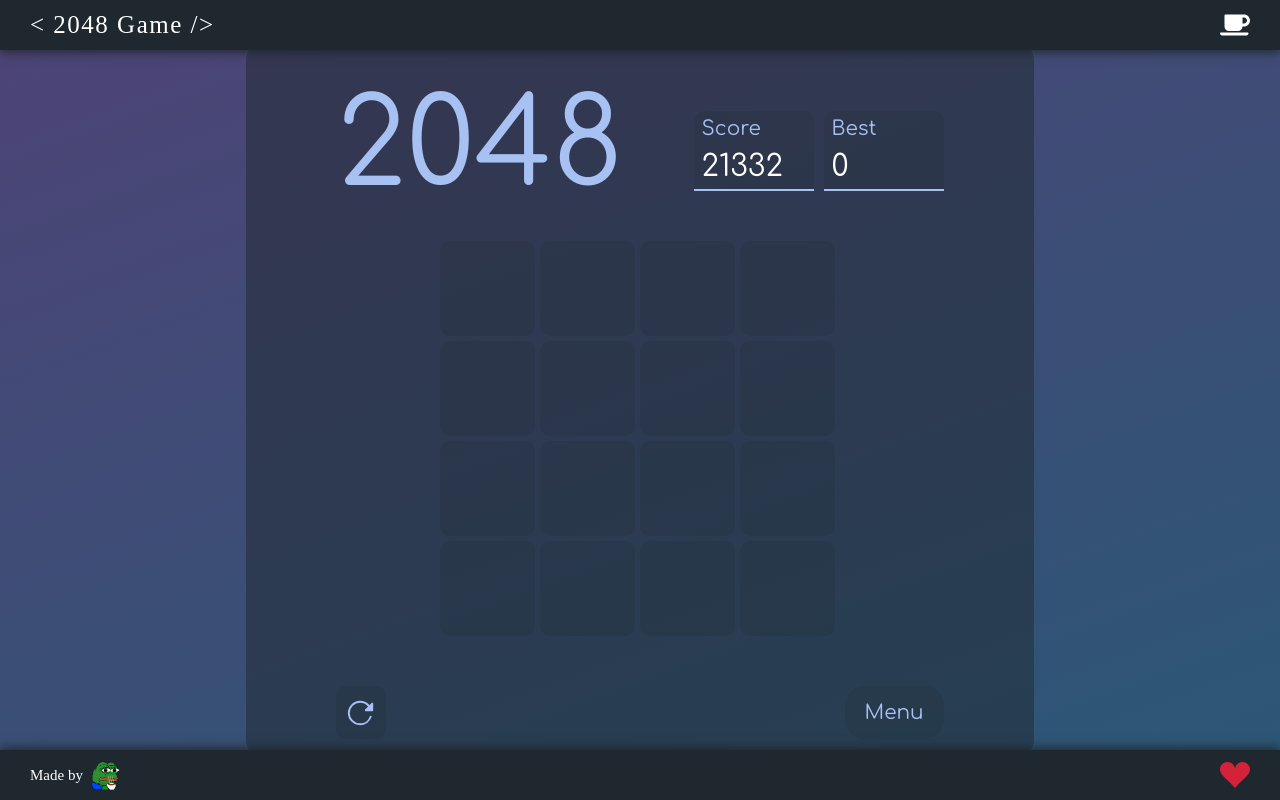
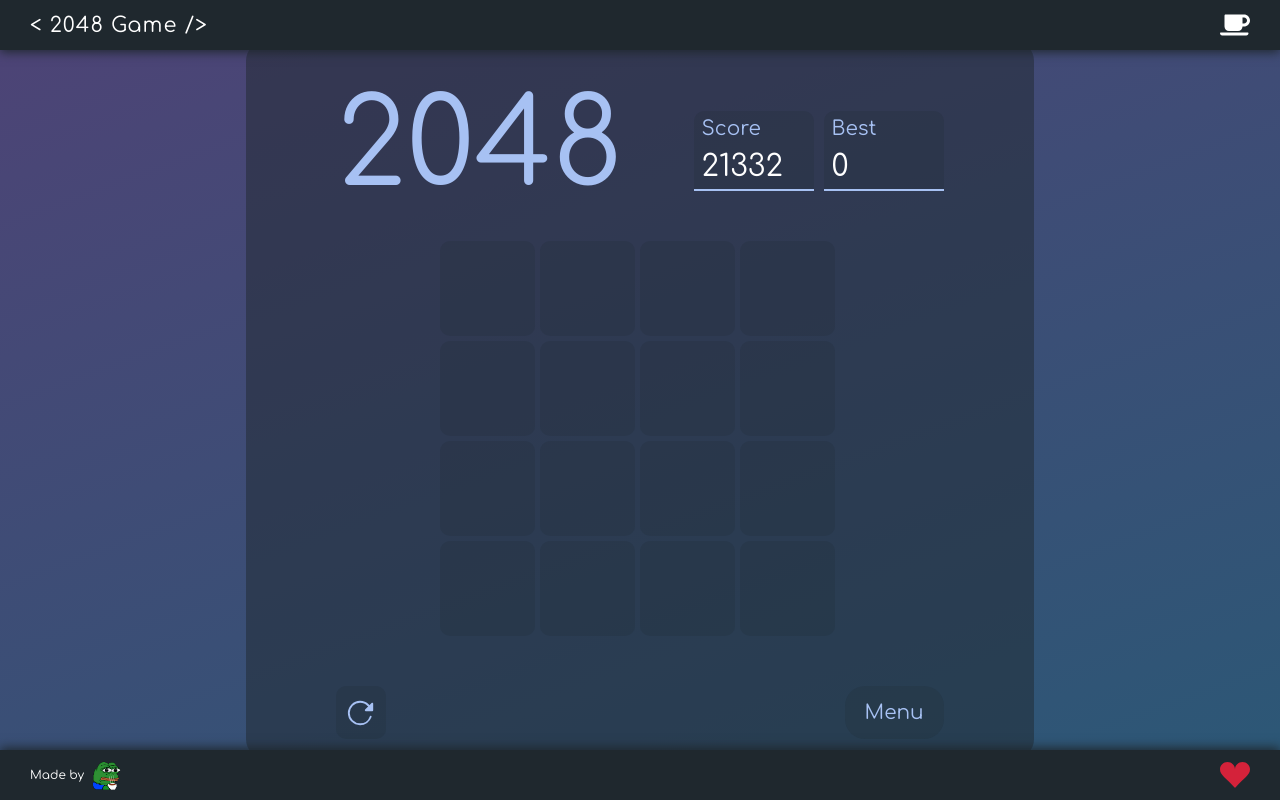
Before and after one commit to Ryabaa/2048-Game, a React (Create React App) app: page / in a window 1280 px wide. Built offline with nearby package versions, Linux system fonts and the light colour scheme.

Commit message:
add createPiece function

```diff
--- a/src/components/game/GameContext.jsx
+++ b/src/components/game/GameContext.jsx
@@ -1,5 +1,7 @@
-import React, { useState, createContext, useReducer, useEffect } from "react";
-import createField from "../../utils/createField";
+import React, { useState, createContext, useCallback, useEffect } from "react";
+
+import createField from "./createField";
+import createPiece from "./createPiece";
 
 export const GameContext = createContext();
 
@@ -9,11 +11,17 @@ export const GameProvider = (props) => {
     const initialField = createField(fieldSize);
     const [field, setField] = useState(initialField);
 
+    const crtPiece = () => {
+        createPiece(field, setField);
+        console.log(field);
+    };
+
     return (
         <GameContext.Provider
             value={{
                 gameState: gameState,
                 field: field,
+                crtPiece: crtPiece,
             }}>
             {props.children}
         </GameContext.Provider>
--- /dev/null
+++ b/src/components/game/createPiece.js
@@ -0,0 +1,14 @@
+import getRandom from "../../utils/getRandom";
+
+function createPiece(field, setField) {
+    const randRow = getRandom(field.length);
+    const randPiece = getRandom(field[0].length);
+    if (field[randRow][randPiece] === 0) {
+        field[randRow].splice(randPiece, 1, 2);
+        setField(field);
+    } else {
+        createPiece(field, setField);
+    }
+}
+
+export default createPiece;
--- a/src/components/layout/Main.jsx
+++ b/src/components/layout/Main.jsx
@@ -7,8 +7,7 @@ import { IoReload } from "react-icons/io5";
 import Piece from "./Piece.jsx";
 
 function Main() {
-    const { field, gameState } = useContext(GameContext);
-    console.log(field, gameState);
+    const { field, gameState, crtPiece } = useContext(GameContext);
 
     return (
         <main className="main">
@@ -25,7 +24,7 @@ function Main() {
             </div>
             <div className="field">{field.map((row, y) => row.map((number, x) => <Piece number={number} />))}</div>
             <div className="nav-container">
-                <button className="nav__res-btn">
+                <button onClick={crtPiece} className="nav__res-btn">
                     <IconContext.Provider value={{ className: "nav__res-btn-icon" }}>
                         <IoReload />
                     </IconContext.Provider>
--- a/src/components/layout/Piece.jsx
+++ b/src/components/layout/Piece.jsx
@@ -1,6 +1,6 @@
 import { useEffect, useState } from "react";
 
-import pieceColors from "../../utils/colors";
+import pieceColors from "../game/colors";
 
 function Piece({ number }) {
     const [colorState, setColorState] = useState("");
--- a/src/styles/style.css
+++ b/src/styles/style.css
@@ -69,9 +69,8 @@ body {
 
 .header__title {
   color: #ffffff;
-  font-family: "Times New Roman", Times, serif;
-  font-size: 25px;
-  letter-spacing: 1.5px;
+  font-size: 21px;
+  letter-spacing: 1px;
 }
 
 .header__icon {
@@ -137,9 +136,8 @@ body {
 }
 
 .footer__text {
-  font-family: "Times New Roman", Times, serif;
   color: #ffffff;
-  font-size: 15px;
+  font-size: 12px;
 }
 
 .footer__img {
--- a/src/styles/style.scss
+++ b/src/styles/style.scss
@@ -54,9 +54,8 @@ body {
     left: 0;
     &__title {
         color: #ffffff;
-        font-family: "Times New Roman", Times, serif;
-        font-size: 25px;
-        letter-spacing: 1.5px;
+        font-size: 21px;
+        letter-spacing: 1px;
     }
     &__icon {
         color: #ffffff;
@@ -96,9 +95,8 @@ body {
         align-items: center;
     }
     &__text {
-        font-family: "Times New Roman", Times, serif;
         color: #ffffff;
-        font-size: 15px;
+        font-size: 12px;
     }
     &__img {
         height: 30px;
--- /dev/null
+++ b/src/utils/getRandom.js
@@ -0,0 +1,5 @@
+function getRandom(range) {
+    return Math.floor(Math.random() * range);
+}
+
+export default getRandom;
```
Also changed, not shown: src/utils/createPiece.js (deleted, +0 -26 lines), public/index.html (line endings or trailing spaces), src/components/game/colors.js (renamed from src/utils/colors.js), src/components/game/createField.js (renamed from src/utils/createField.js), 1 other file (tests, documents, lock files or other folders).
